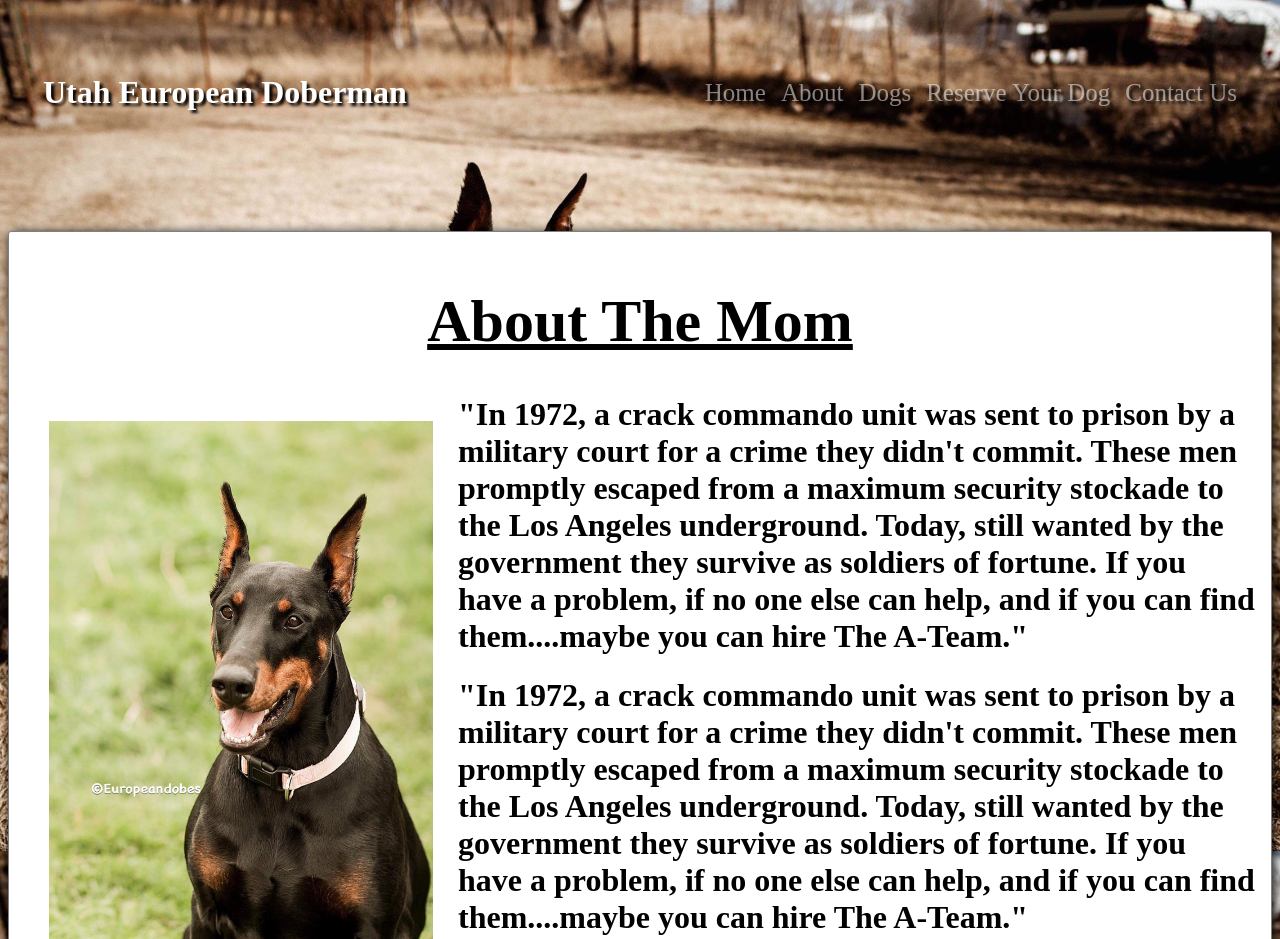
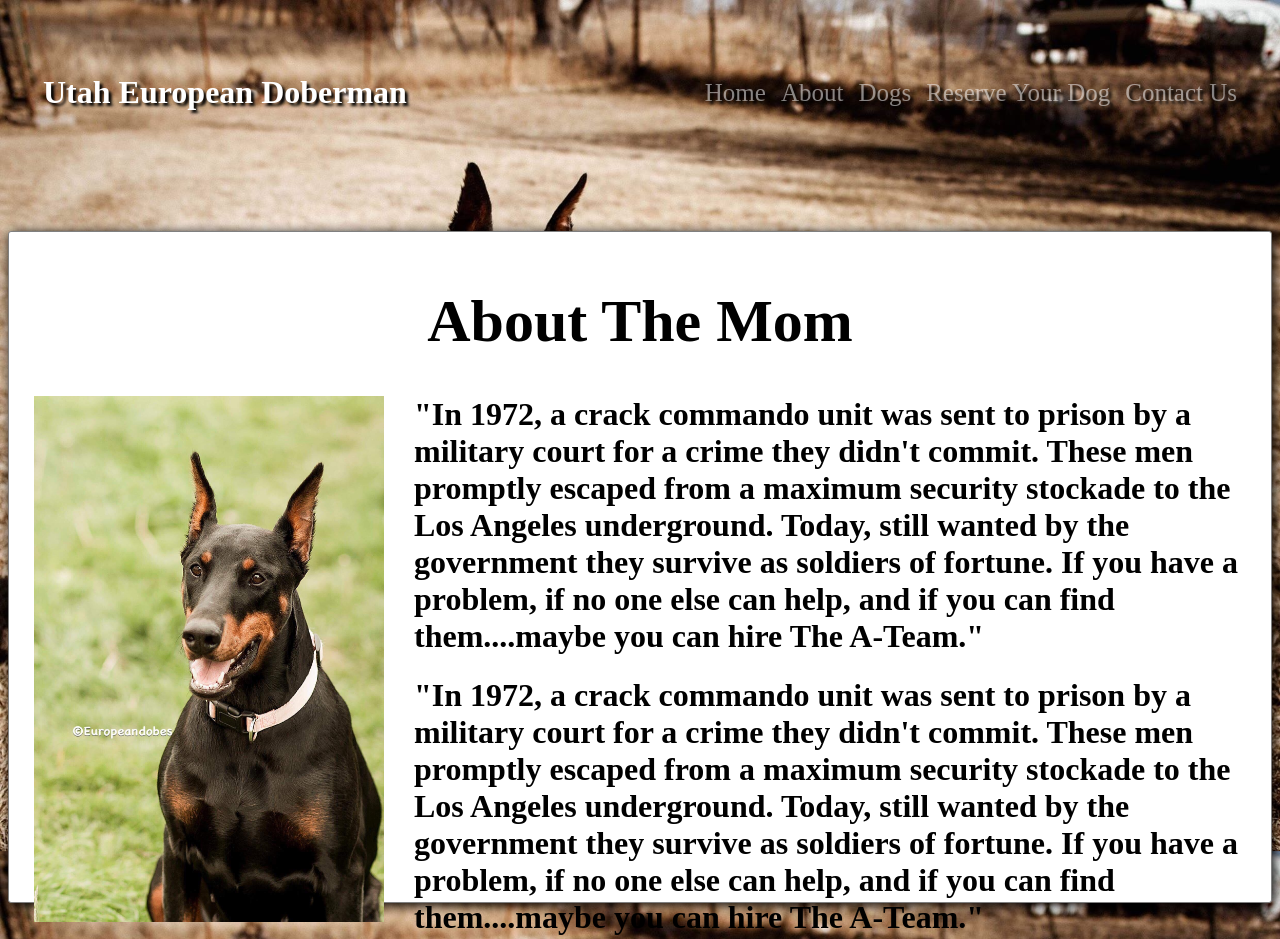
Before and after one commit to anderson0741/utah-european-doberman, a React app in the folder client/: page /about in a window 1280 px wide. Shown: the top 939 px of the page. Built offline with nearby package versions, Linux system fonts and the light colour scheme.

Commit message:
mobile about

```diff
--- a/client/src/shared/About/About.css
+++ b/client/src/shared/About/About.css
@@ -1,4 +1,29 @@
-.theAboutWrapper{
+@media (min-width: 768px) {
+    .theAboutWrapper {
+        background-color: white;
+        border: solid 1px gray;
+        border-radius: 3px;
+        padding: 15px 15px;
+        box-shadow: 2px 2px 12px black;
+        margin-top: 10vh;
+        height: 80vh;
+    }
+    .theAboutTitle {
+        text-align: center;
+        font-size: 30px;
+    }
+    .aboutPic {
+        float: left;
+        width: 350px;
+        height: auto;
+        margin-bottom: 15px;
+        margin-right: 30px;
+        margin-left: 10px;
+    }
+}
+
+@media (max-width: 767px) {
+    .theAboutWrapper {
         background-color: white;
         border: solid 1px gray;
         border-radius: 3px;
@@ -6,16 +31,16 @@
         box-shadow: 2px 2px 12px black;
         margin-top: 10vh;
     }
-
-.theAboutTitle{
+    .theAboutTitle {
         text-align: center;
         font-size: 30px;
-    text-decoration: underline;
     }
-
     .aboutPic {
         float: left;
-    width: 30vw;
+        width: 300px;
         height: auto;
-    padding: 25px 25px;
+        margin-bottom: 15px;
+        margin-right: 30px;
+        margin-left: 10px;
     }
+}
--- a/client/src/shared/Contact/Contact.css
+++ b/client/src/shared/Contact/Contact.css
@@ -15,6 +15,7 @@
         border-radius: 3px;
         box-shadow: 3px 3px 15px rgb(49, 49, 49);
         width: 600px;
+        margin-bottom: 550px;
     }
     .optionSurvey {
         display: flex;
```
Lines whose indentation alone changed are shown as unchanged.
